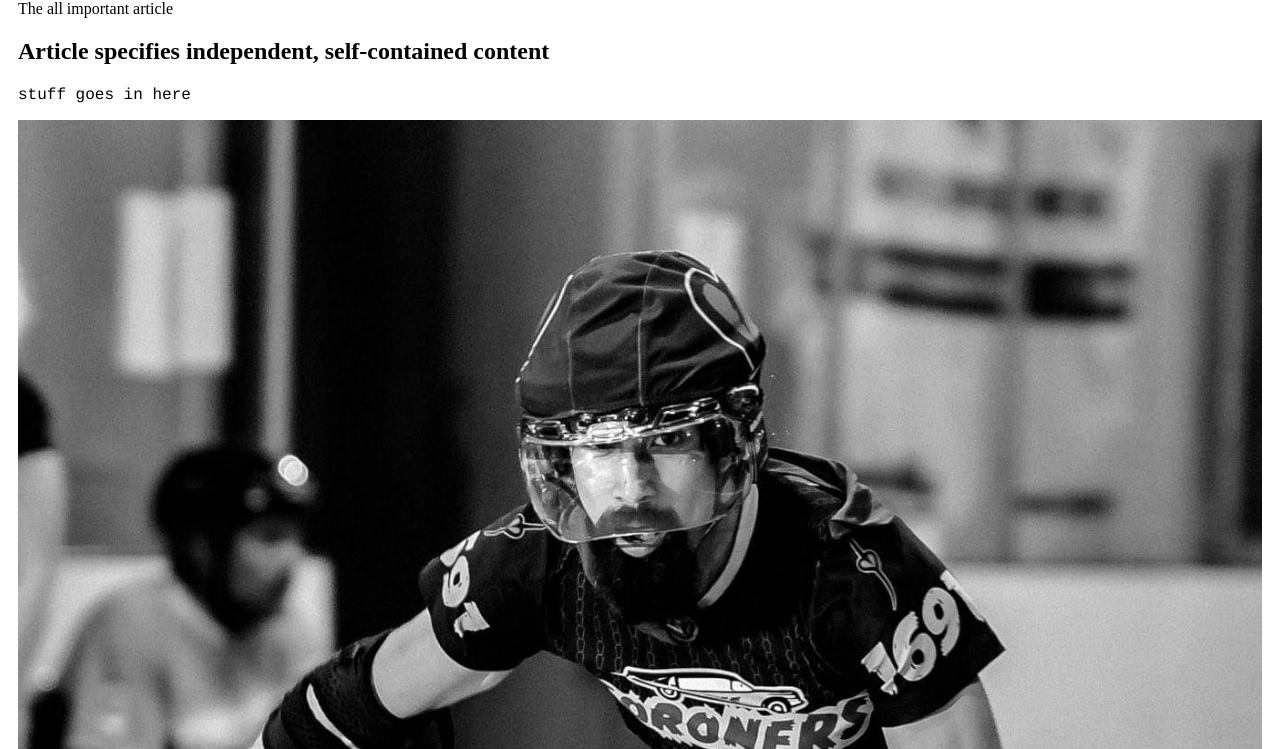
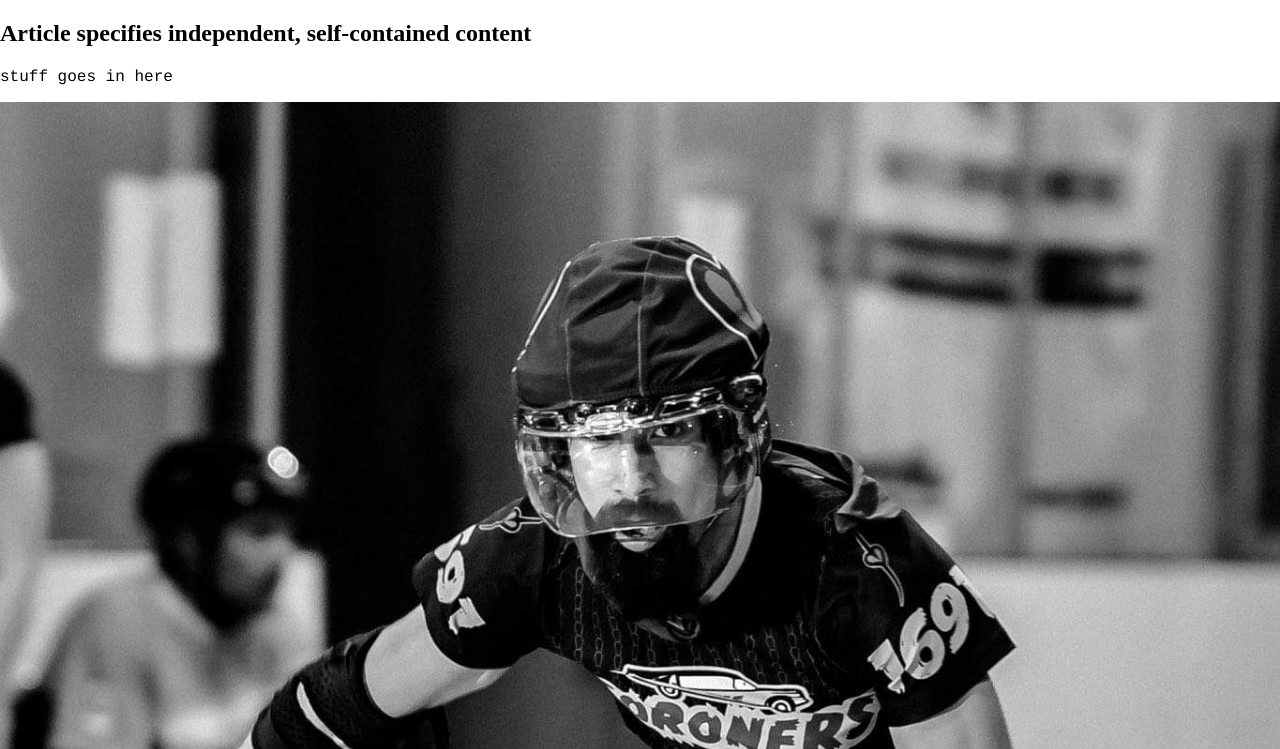
Before and after one commit to PT-Web-Dev-Jan-23/js-assignment-4-html-me-something-prints-philbert, a website: page index.html in a window 1280 px wide. Shown: the part 397-1146 px from the top of the page. Drawn offline with Linux system fonts and the light colour scheme; files whose address does not match are found by name.

Commit message:
still trying to fix body block

```diff
--- a/styles.css
+++ b/styles.css
@@ -11,7 +11,7 @@ p {
 body {
 	display: block;
 
-	padding-top: 10px;
+	/*padding-top: 10px;
 	padding-right: 10px;
 	padding-bottom: 10px;
 	padding-left: 10px;
@@ -19,7 +19,7 @@ body {
 	margin-top: 8px;
 	margin-right: 8px;
 	margin-bottom: 8px;
-	margin-left: 8px;
+	margin-left: 8px;*/
 }
 
 .funParagraph {
```
